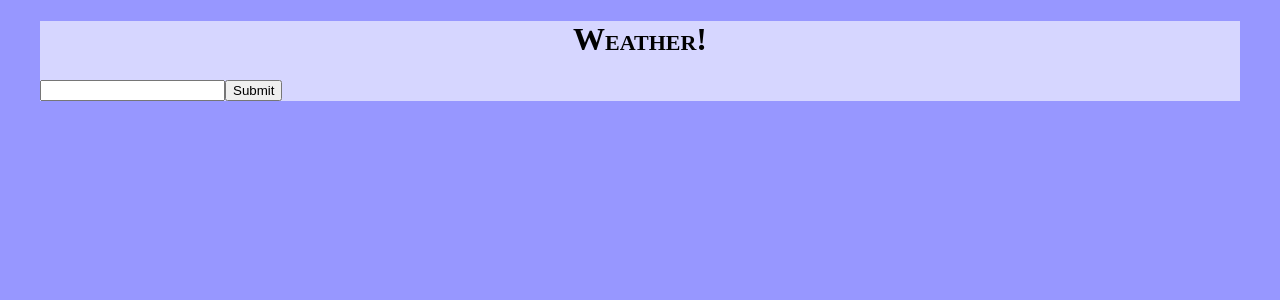
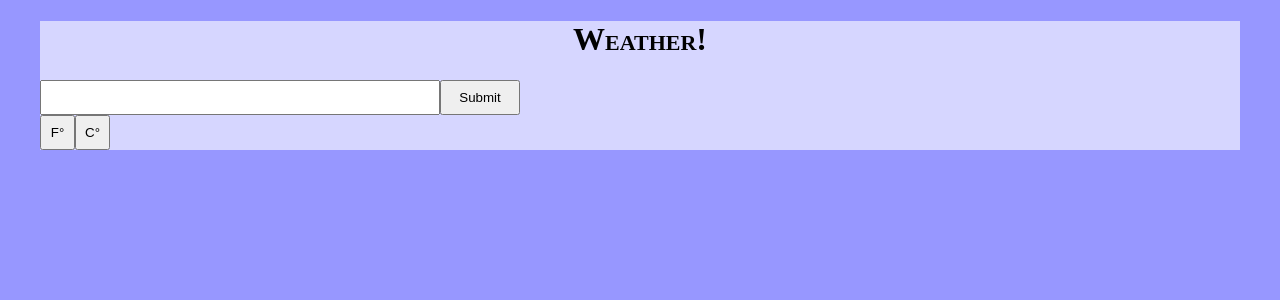
Before and after one commit to Flakari/weather-app, a React app: page / in a window 1280 px wide. Shown: the top 300 px of the page. Built offline with nearby package versions, Linux system fonts and the light colour scheme.

Commit message:
Added back unit change functionality, changed render method for Report being added to Weather

```diff
--- a/src/components/Form.js
+++ b/src/components/Form.js
@@ -1,6 +1,6 @@
 import React, { useState } from 'react';
 
-function Form({ updateData, units }) {
+function Form({ updateData, units, updateUnits }) {
     const [ city, setCity ] = useState('');
 
     function changeHandler(event) {
@@ -13,6 +13,7 @@ function Form({ updateData, units }) {
 
         fetch(`${ URL }${ getKey() }`, { mode: 'cors' })
             .then((response) => {
+                console.log('Called api');
                 return response.json();
             })
             .then((response) => {
@@ -21,7 +22,7 @@ function Form({ updateData, units }) {
             .then((response) => {
                 if (response.cod != 200) {
                     updateData(response);
-                    console.clear();
+                    //console.clear();
                 } else {
                     updateData(response);
                 }
@@ -40,14 +41,17 @@ function Form({ updateData, units }) {
 
     return (
         <div>
-            <form onSubmit={ (e) => { e.preventDefault(); retrieveWeatherData(city, units); }}>
+            <form id="weather-form" onSubmit={ (e) => { e.preventDefault(); retrieveWeatherData(city, units); }}>
                 <input
                     name="Location"
+                    id="weather-input"
                     value={ city }
                     onChange={ changeHandler }
                 />
-                <input type="submit" value="Submit" />
+                <input id="submit" type="submit" value="Submit" />
             </form>
+            <input id="fahr" name="imperial" type="button" value ="F&deg;" onClick={ updateUnits }/>
+            <input id="cel" name="metric" type="button" value ="C&deg;" onClick={ updateUnits } />
         </div>
     )
 }
--- a/src/components/Weather.js
+++ b/src/components/Weather.js
@@ -10,22 +10,32 @@ function Weather() {
         setWeatherData(data);
     }
 
-    const weatherReport = () => {
+    function updateUnits(event) {
+        setUnits(event.target.name);
+    }
+
+    useEffect(() => {
+        console.log(units);
+    }, [units])
+
+    useEffect(() => {
         if (weatherData.hasOwnProperty('cod') && weatherData.cod == 200) {
             console.log(weatherData);
-            return (
-                <Report weatherData={ weatherData } />
-            );
+            console.log('Success');
         } else {
             console.log(weatherData);
-            return null;
+            console.log('Error');
         }
-    };
+    }, [weatherData]);
 
     return (
         <div>
-            <Form updateData={ updateWeatherData } units={ units } />
-            { weatherReport() }
+            <Form
+                updateData={ updateWeatherData }
+                units={ units }
+                updateUnits={ updateUnits }
+            />
+            { (weatherData.hasOwnProperty('cod') && weatherData.cod == 200) ? <Report weatherData={ weatherData } units={ units } /> : null }
         </div>
     )
 }
```
